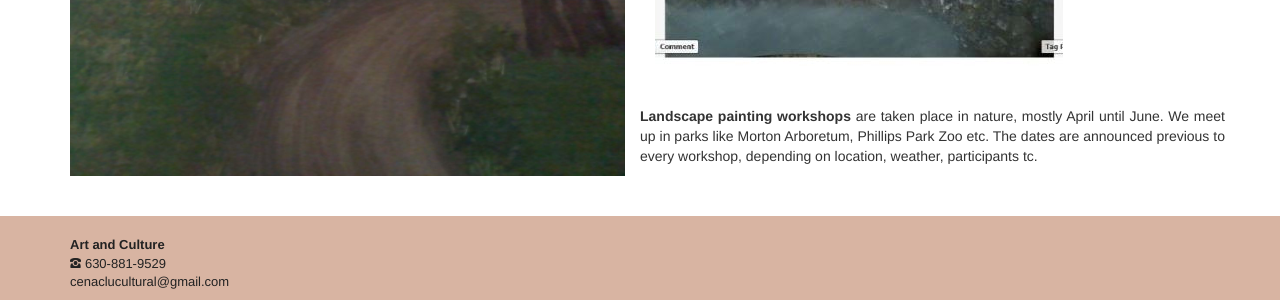
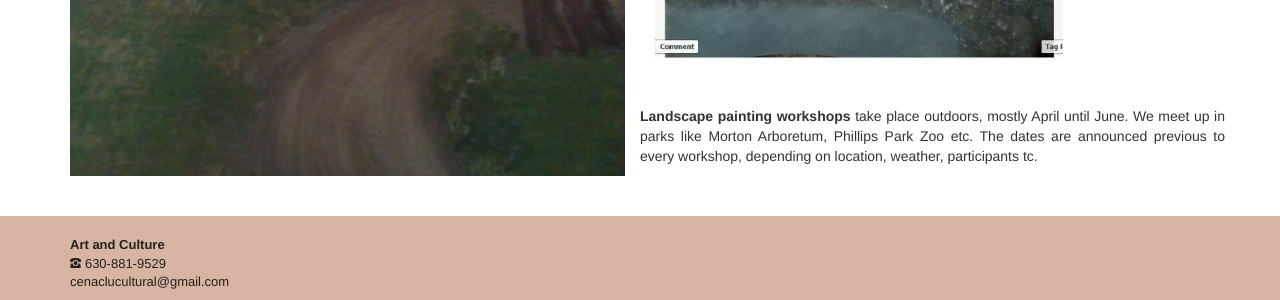
Before and after one commit to adrianth/culteve, a Jekyll site: the page built from en/plastic-arts/landscape-painting.html, in a window 1280 px wide and 1049 px high. Shown: the part 737-1037 px from the top of the window. Built offline with Jekyll 4.4.1, drawn with Linux system fonts in a browser that asks for light colours.

Commit message:
landscape

```diff
--- a/en/plastic-arts/landscape-painting.html
+++ b/en/plastic-arts/landscape-painting.html
@@ -35,7 +35,7 @@ title: Landscape painting
                      </div>
 
                     <p style="text-align: justify">
-                            <strong>Landscape painting workshops</strong> are taken place in nature, mostly April until June. We meet up in parks like Morton Arboretum, Phillips Park Zoo etc. The dates are announced previous to every workshop, depending on location, weather, participants tc.
+                            <strong>Landscape painting workshops</strong> take place outdoors, mostly April until June. We meet up in parks like Morton Arboretum, Phillips Park Zoo etc. The dates are announced previous to every workshop, depending on location, weather, participants tc.
 
                     </p>
             </div>
```
